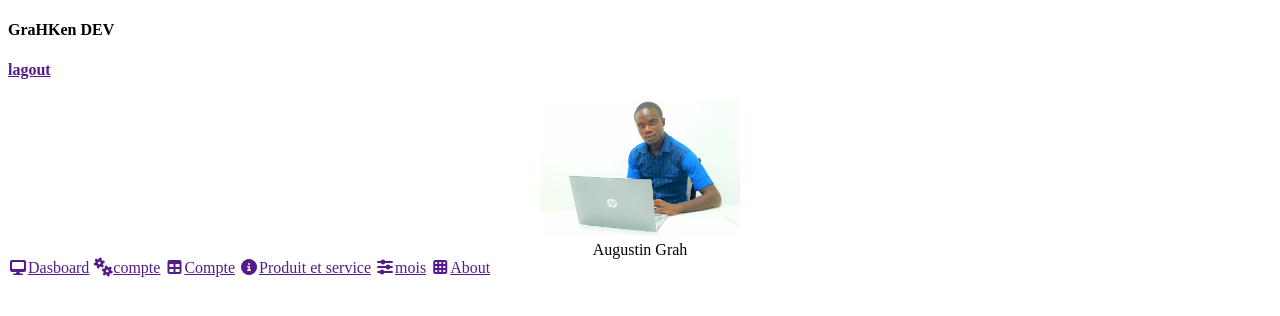
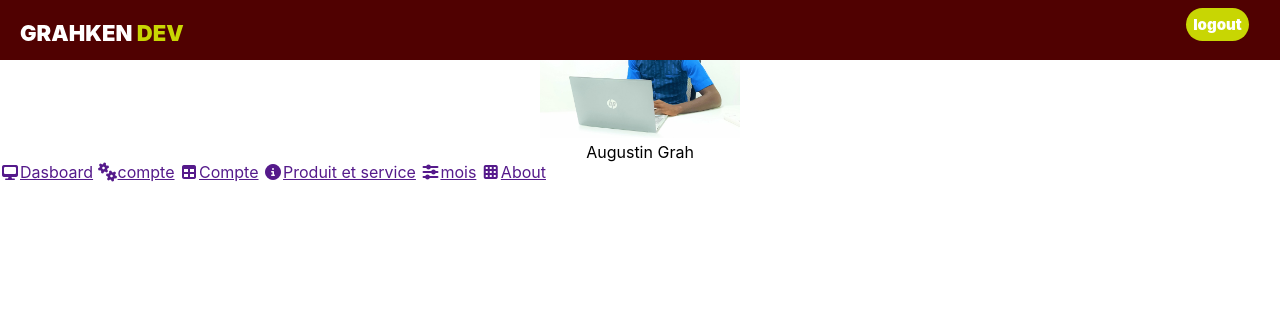
Before and after one commit to augustinCalibre/sidebar, a plain HTML site: page index.html in a window 1280 px wide. Drawn offline with Linux system fonts and the light colour scheme.

Commit message:
style du header et du bouton logout

```diff
--- a/index.html
+++ b/index.html
@@ -13,7 +13,7 @@
             <h4>GraHKen <span>DEV</span></h4>
         </div>
         <div class="partie_droite">
-            <h4><a href="">lagout</a></span></h4>
+            <a href="" class="logout-btn">logout</a>
         </div>
     </header>
 
--- a/style.css
+++ b/style.css
@@ -0,0 +1,44 @@
+body{
+    margin:0;
+    padding:0;
+    font-family:-apple-system, BlinkMacSystemFont, 'Segoe UI', Roboto, Oxygen, Ubuntu, Cantarell, 'Open Sans', 'Helvetica Neue', sans-serif
+}
+
+header{
+    position:fixed;
+    background: rgb(80, 1, 1);
+    padding: 20px;
+    width:100%;
+    height:20px
+}
+.partie_gauche h4{
+    color:#fff;
+    margin:0;
+    text-transform: uppercase;
+    font-size: 22px;
+    font-weight: 900;
+}
+.partie_gauche span{
+    color:rgb(200, 214, 3);
+}
+
+
+/* //bouton de deconnection */
+.logout-btn{
+    text-decoration: none;
+    color: white;
+    background:rgb(200, 214, 3);
+    font-size: 15px;
+    font-weight: 900;
+    padding:7px;
+    border-radius: 20px;
+    text-align: right;
+    float: right;
+    margin-top:-3%;
+    margin-right:4%;
+    transition:   0.5s;
+    transition-property: background;
+}
+.logout-btn:hover{
+    background:rgba(238, 48, 23, 0.603);
+}
```
